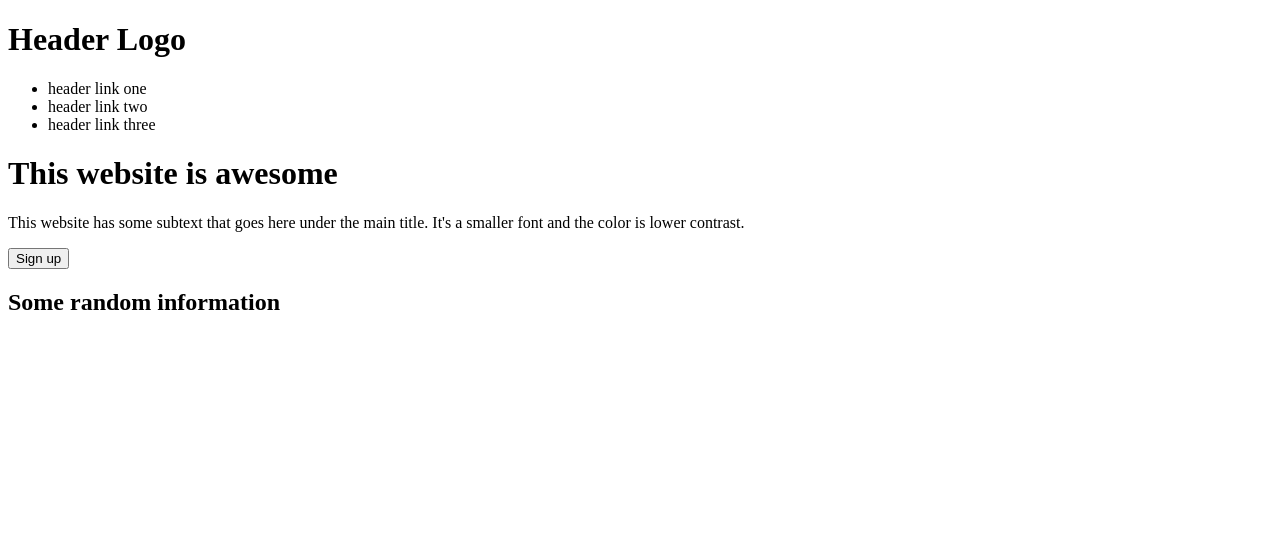
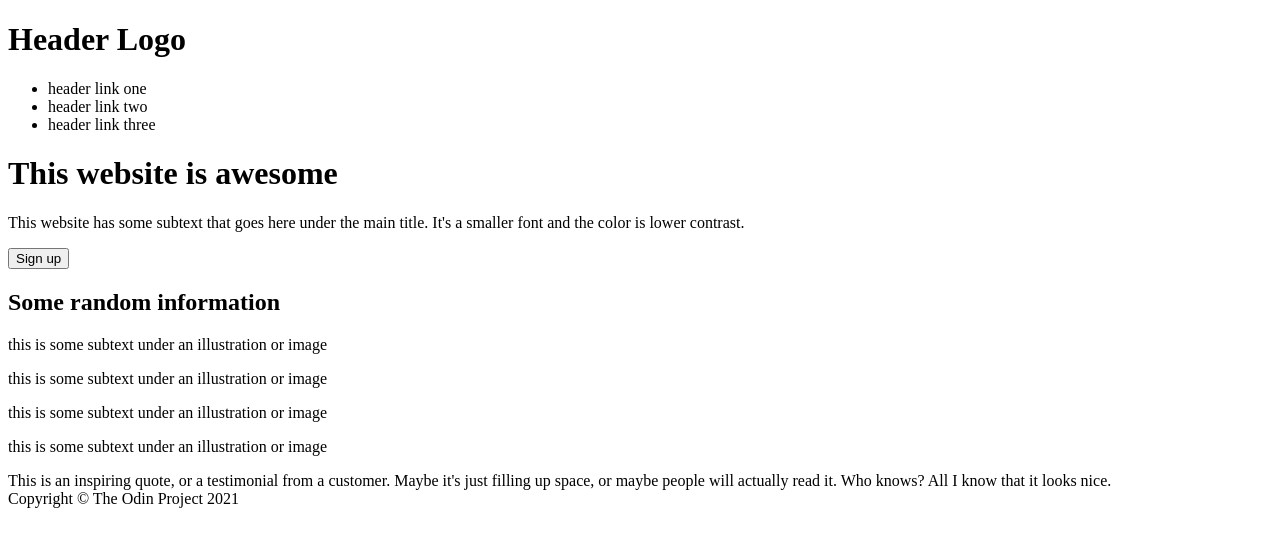
Before and after one commit to Drfeelgood16/Odin-project-site, a plain HTML site: page index.html in a window 1280 px wide. Drawn offline with Linux system fonts and the light colour scheme.

Commit message:
Complete basic layout for site

```diff
--- a/index.html
+++ b/index.html
@@ -30,9 +30,41 @@
     <div class="top-container">
         <h2>Some random information</h2>
         <div class="card-container">
-            <div class="card"></div>
+            <div class="card">
+                <div class="card-block"></div>
+                <p>this is some subtext under an illustration or image</p>
+            </div>
+
+            <div class="card">
+                <div class="card-block"></div>
+                <p>this is some subtext under an illustration or image</p>
+            </div>
+
+            <div class="card">
+                <div class="card-block"></div>
+                <p>this is some subtext under an illustration or image</p>
+            </div>
+
+            <div class="card">
+                <div class="card-block"></div>
+                <p>this is some subtext under an illustration or image</p>
+            </div>
         </div>
+    </div>
+    <div class="quote-container">
+        <div class="quote">
+            This is an inspiring quote, or a testimonial from a customer. Maybe it's just
+            filling up space, or maybe people will actually read it. Who knows? All I know
+            that it looks nice.
+        </div>
+        <div class="quote-attribution"></div>
+    </div>
+    <div class="CalltoAction">
 
+    </div>
+
+    <div class="footer">
+        Copyright &copy; The Odin Project 2021
     </div>
 </body>
 </html>
```
